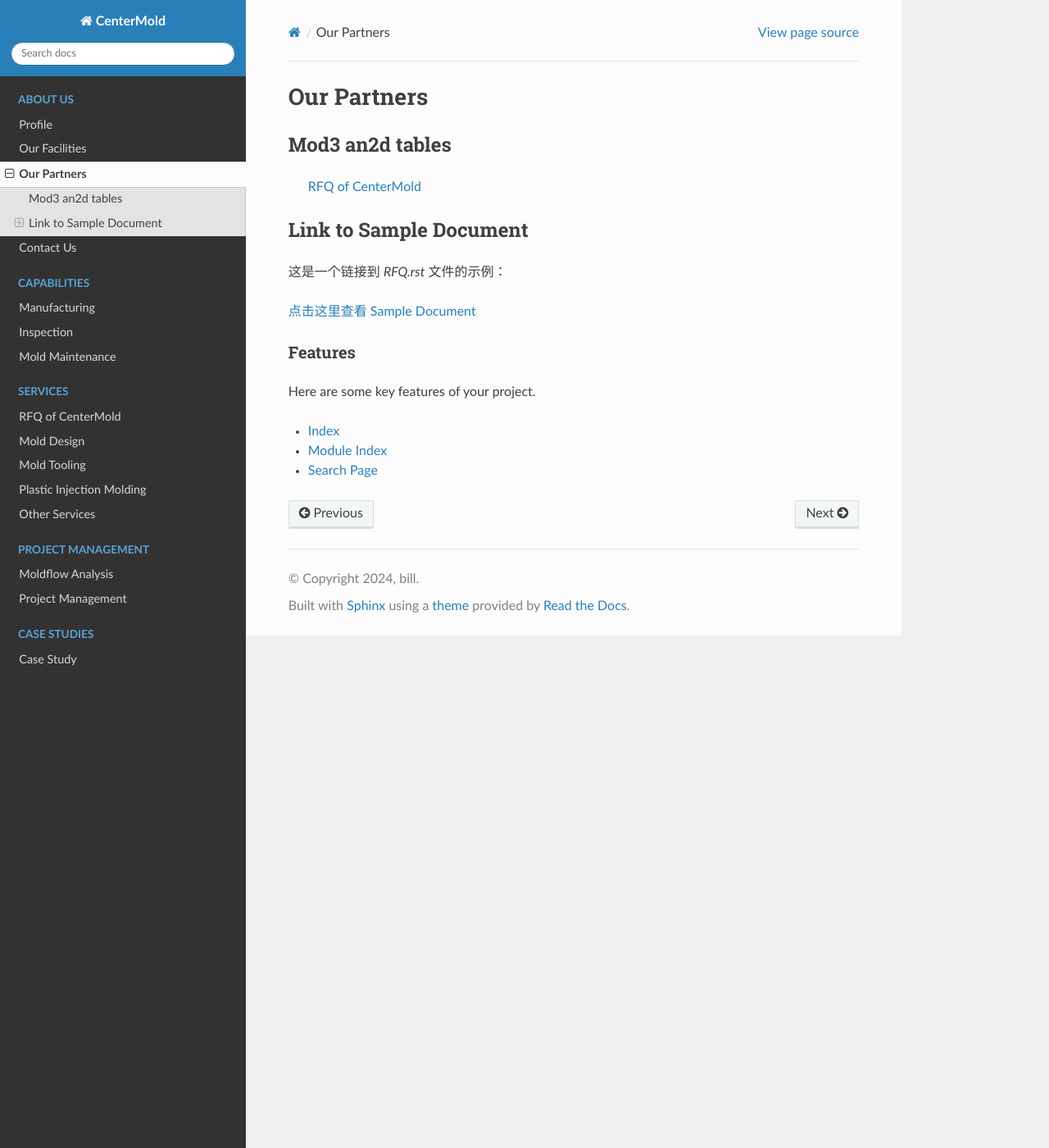
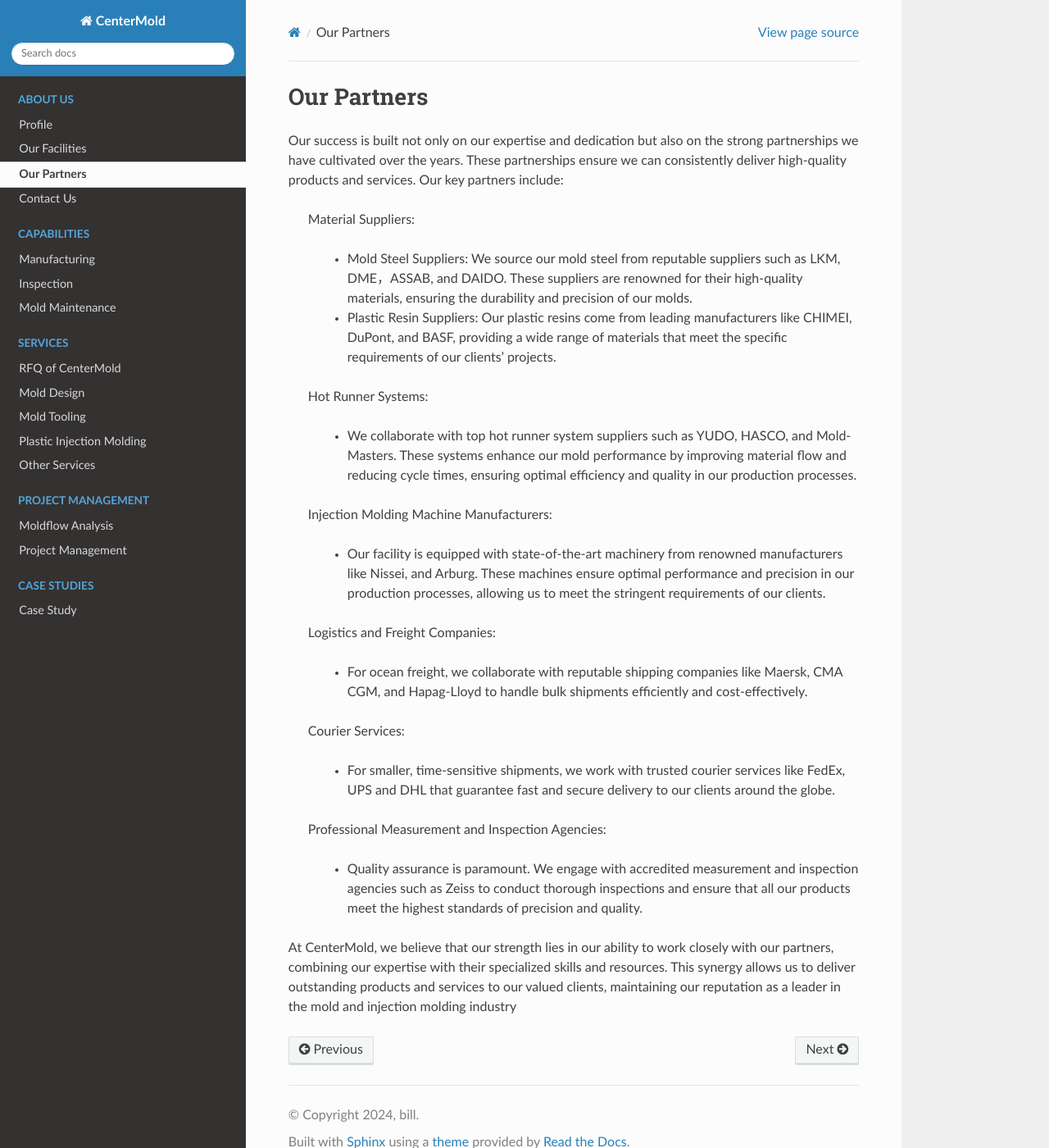
Before and after one commit to paultang/centermold, a Sphinx documentation site: the page built from source/Partners.rst, in a window 1280 px wide and 1400 px high. Shown: the whole window at 82% size. Built offline with Sphinx 7.4.7 and the Read the Docs theme 2.0.0, drawn with Linux system fonts in a browser that asks for light colours.

Commit message:
Update Partners.rst

```diff
--- a/source/Partners.rst
+++ b/source/Partners.rst
@@ -6,30 +6,33 @@
 Our Partners
 =======================
 
+Our success is built not only on our expertise and dedication but also on the strong partnerships we have cultivated over the years. These partnerships ensure we can consistently deliver high-quality products and services. Our key partners include:
 
-Mod3 an2d tables
-==================
+   Material Suppliers:
 
-    :doc:`RFQ`
+    * Mold Steel Suppliers: We source our mold steel from reputable suppliers such as LKM, DME，ASSAB, and DAIDO. These suppliers are renowned for their high-quality materials, ensuring the durability and precision of our molds.
+    * Plastic Resin Suppliers: Our plastic resins come from leading manufacturers like CHIMEI, DuPont, and BASF, providing a wide range of materials that meet the specific requirements of our clients' projects.
 
+   Hot Runner Systems:
 
-Link to Sample Document
-=======================
+    * We collaborate with top hot runner system suppliers such as YUDO, HASCO, and Mold-Masters. These systems enhance our mold performance by improving material flow and reducing cycle times, ensuring optimal efficiency and quality in our production processes.
 
-这是一个链接到 `RFQ.rst` 文件的示例：
+   Injection Molding Machine Manufacturers:
 
-`点击这里查看 Sample Document <RFQ.rst>`_
+    * Our facility is equipped with state-of-the-art machinery from renowned manufacturers like Nissei, and Arburg. These machines ensure optimal performance and precision in our production processes, allowing us to meet the stringent requirements of our clients.
+
+   Logistics and Freight Companies:
+
+    * For ocean freight, we collaborate with reputable shipping companies like Maersk, CMA CGM, and Hapag-Lloyd to handle bulk shipments efficiently and cost-effectively.
+
+   Courier Services:
+
+    * For smaller, time-sensitive shipments, we work with trusted courier services like FedEx, UPS  and DHL that guarantee fast and secure delivery to our clients around the globe.
+
+   Professional Measurement and Inspection Agencies:
+
+    * Quality assurance is paramount. We engage with accredited measurement and inspection agencies such as Zeiss to conduct thorough inspections and ensure that all our products meet the highest standards of precision and quality.
 
 
 
-Features
---------
-
-Here are some key features of your project.
-
-
-* :ref:`genindex`
-* :ref:`modindex`
-* :ref:`search`
-
-.. :hidden:
+At CenterMold, we believe that our strength lies in our ability to work closely with our partners, combining our expertise with their specialized skills and resources. This synergy allows us to deliver outstanding products and services to our valued clients, maintaining our reputation as a leader in the mold and injection molding industry
```
